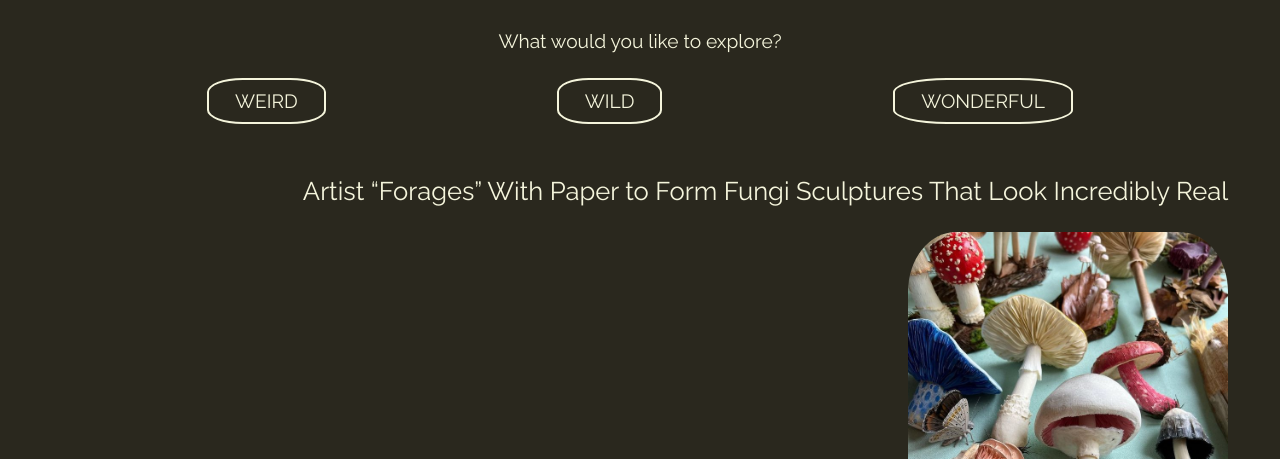
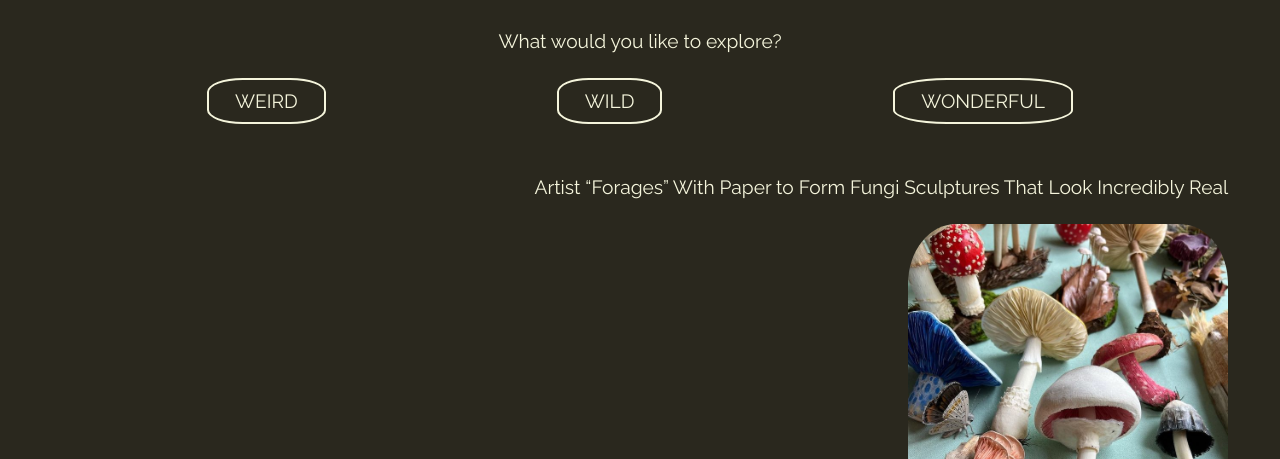
Before and after one commit to rebeccargh/links, a plain HTML site: page index.html in a window 1280 px wide. Shown: the part 341-800 px from the top of the page. Drawn offline with Linux system fonts and the light colour scheme.

Commit message:
Font size

```diff
--- a/style.css
+++ b/style.css
@@ -92,7 +92,7 @@ li:hover {
 
 p, figcaption {
 	padding-bottom: calc(var(--gutter)/2);
-	font-size: calc(var(--font-size)*0.8);
+	font-size: calc(var(--font-size)*0.6);
 }
 
 .date-added {
```
